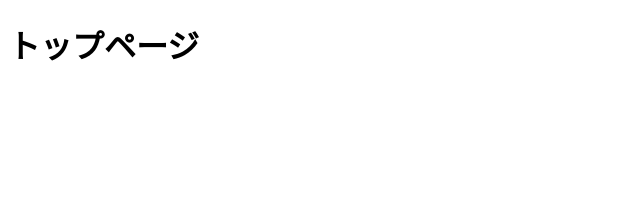
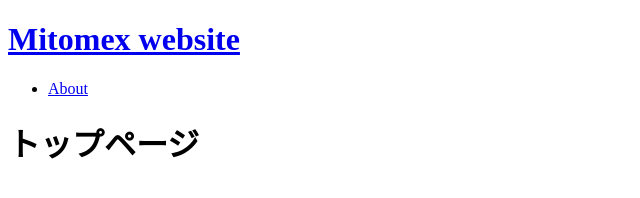
Before and after one commit to mitomex/eleventy-sample, an Eleventy site: page src/index.njk in a window 1280 px wide. Shown: the whole page, without its empty margins (0-640 px from the left). Built offline with nearby package versions, Linux system fonts and the light colour scheme; Eleventy itself is replaced by a stand-in of ours; files that its build step writes are made by us from their sources.

Commit message:
header コンポーネントを追加

```diff
--- /dev/null
+++ b/src/_includes/header.njk
@@ -0,0 +1,16 @@
+<header>
+  <h1>
+    <a href="/">
+      {{ metadata.sitename }}
+    </a>
+  </h1>
+  <nav>
+    <ul>
+      <li>
+        <a href="/about/">
+          About
+        </a>
+      </li>
+    </ul>
+  </nav>
+</header>
--- a/src/_includes/layout.njk
+++ b/src/_includes/layout.njk
@@ -13,6 +13,7 @@ title: デフォルトのタイトル
   <title>{{ title }} - {{ metadata.sitename }}</title>
 </head>
 <body>
+{% include './header.njk' %}
 {{ content | safe }}
 </body>
 </html>
```
Also changed, not shown: 2 other files.
